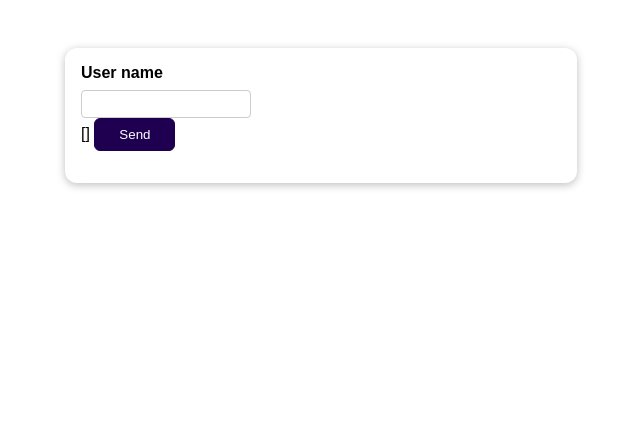
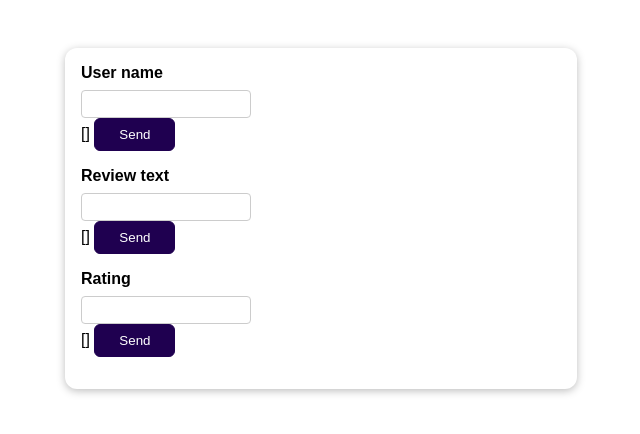
Before and after one commit to Umar-Mughal/Django-Teaching, a Django app: template feedback/reviews/templates/reviews/review.html in a window 1280 px wide. Shown: the top 434 px of the page, without its empty margins (319-959 px from the left). Run offline with Django 4.2, Linux system fonts and the light colour scheme; the template is opened without the code that fills it, so the values that code supplies are empty, except form fields; tables that the repository leaves empty hold one stand-in row (values such as "Sample post"); form fields are guessed from the names that the template uses.

Commit message:
Adding More Form Fields

```diff
--- a/feedback/reviews/forms.py
+++ b/feedback/reviews/forms.py
@@ -5,3 +5,5 @@ class ReviewForm(forms.Form):
         "required": "Your name must not be empty!",
         "max_length": "Please enter a shorter name!"
     })
+    review_text = forms.CharField(label="Your Feedback", widget=forms.Textarea, max_length=200)
+    rating = forms.IntegerField(label="Your Rating", min_value=1, max_value=5)
--- a/feedback/reviews/templates/reviews/review.html
+++ b/feedback/reviews/templates/reviews/review.html
@@ -16,7 +16,21 @@
             {{ form.user_name.label_tag }}
             {{ form.user_name }}
             {{ form.user_name.errors }}
-        <button>Send</button>
+            <button>Send</button>
+        </div>
+        <div class="form-control {% if form.review_text.errors %}errors{% endif %} ">
+            {% csrf_token %}
+            {{ form.review_text.label_tag }}
+            {{ form.review_text }}
+            {{ form.review_text.errors }}
+            <button>Send</button>
+        </div>
+        <div class="form-control {% if form.rating.errors %}errors{% endif %} ">
+            {% csrf_token %}
+            {{ form.rating.label_tag }}
+            {{ form.rating }}
+            {{ form.rating.errors }}
+            <button>Send</button>
         </div>
     </form>
 </body>
```
